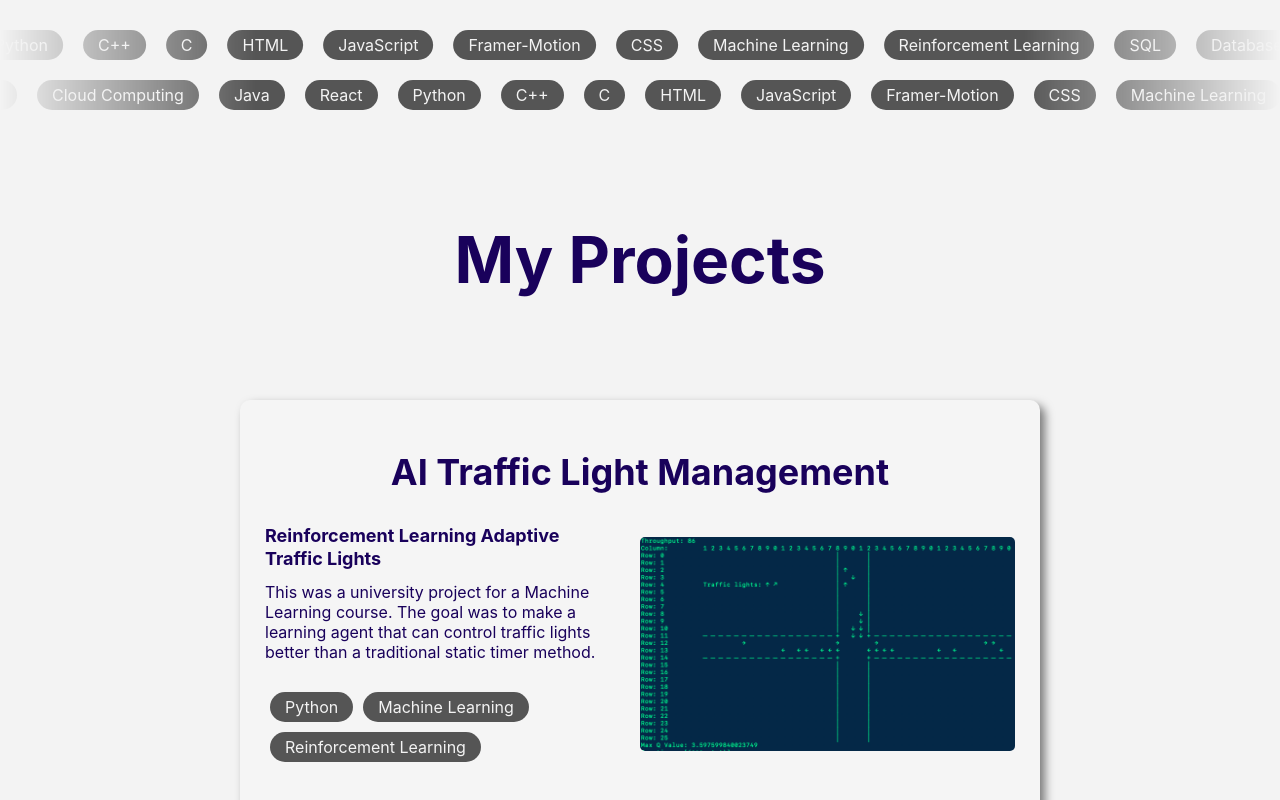
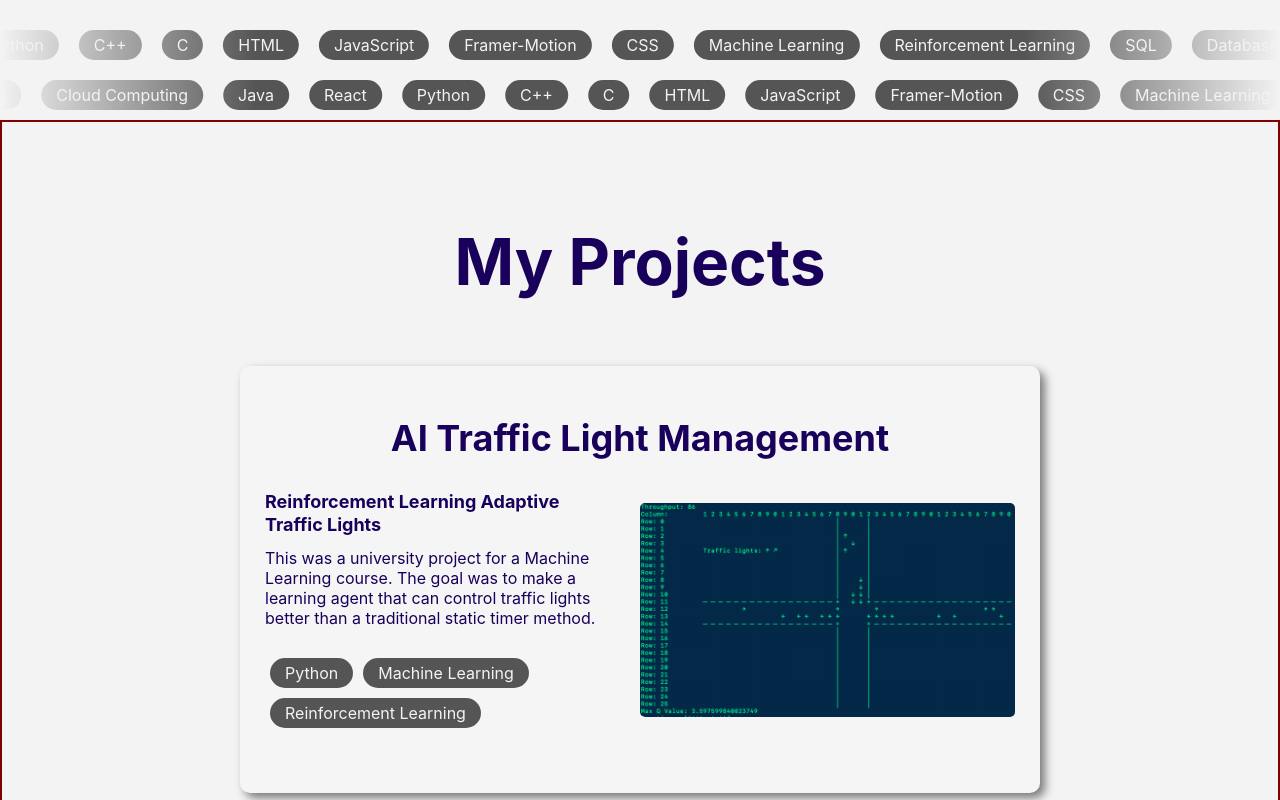
Before and after one commit to SkippaT/TheTrentiverse, a React (Vite) app: page / in a window 1280 px wide. Shown: the part 680-1480 px from the top of the page. Built offline with nearby package versions, Linux system fonts and the light colour scheme.

Commit message:
Created and implemented section component

```diff
--- a/src/App.jsx
+++ b/src/App.jsx
@@ -1,7 +1,9 @@
 import HeroSection from './components/HeroSection.jsx';
 import NavBar from './components/NavBar.jsx';
-import ProjectsSection from './components/Project/ProjectsSection.jsx';
+import Projects from './components/Project/Projects.jsx';
 import Marquee from './components/Marquee/Marquee.jsx';
+import Section from './components/Section.jsx';
+import Experience from './components/Experience.jsx';
 
 import { TAGS } from './data.js';
 
@@ -15,7 +17,12 @@ function App() {
       <HeroSection />
       <Marquee tags={TAGS} direction={{ from: 0, to: "-100%" }} duration={marqueeDuration} />
       <Marquee tags={TAGS} direction={{ from: "-100%", to: 0 }} duration={marqueeDuration} />
-      <ProjectsSection />
+      <Section sectionName="My Projects">
+        <Projects />
+      </Section>
+      <Section sectionName="Experience">
+        <Experience />
+      </Section>
     </>
   )
 }
--- /dev/null
+++ b/src/components/Experience.jsx
@@ -0,0 +1,11 @@
+import classes from './Experience.module.css';
+
+export default function Experience() {
+
+    return (
+        <div className={classes.experience}>
+            <p>First bit of experience</p>
+            <p>Second bit of experience</p>
+        </div>
+    );
+}
--- /dev/null
+++ b/src/components/Experience.module.css
@@ -0,0 +1,4 @@
+.experience {
+    border: 2px solid blue;
+
+}
--- a/src/components/Project/Project.module.css
+++ b/src/components/Project/Project.module.css
@@ -11,6 +11,9 @@
     box-shadow: 5px 5px 10px #00000080;
     margin: 100px;
     overflow: hidden;
+}
+.project:first-child {
+    margin-top: 0;
 }
 
 .projectTeaser,
@@ -49,9 +52,7 @@
     padding: 10px 0;
 }
 
-.projectTeaser h1,
-.fullProject h1 {
-    /* border: 2px solid green; */
+.projectTitle {
     font-size: 36px;
     margin-bottom: 20px;
 }
--- a/src/components/Project/ProjectTeaser.jsx
+++ b/src/components/Project/ProjectTeaser.jsx
@@ -4,7 +4,7 @@ export default function ProjectTeaser({ project }) {
 
     return (
         <div className={classes.projectTeaser}>
-            <h1>{project.name}</h1>
+            <h1 className={classes.projectTitle}>{project.name}</h1>
             <div className={classes.container}>
                 <div className={`${classes.descriptionSplit} ${classes.split}`}>
                     <h3>{project.subheading}</h3>
--- a/src/components/Project/ProjectsSection.jsx
+++ b/src/components/Project/Projects.jsx
@@ -1,13 +1,10 @@
 import Project from './Project.jsx';
-import classes from './ProjectsSection.module.css';
 import { PROJECTS } from '../../data.js';
 
-export default function ProjectsSection() {
+export default function Projects() {
 
     return (
-        <div className={classes.projectsSection}>
-            <h1 style={{fontSize: "64px"}}>My Projects</h1>
-
+        <div>
             <ul>
                 {PROJECTS.map((project) => (
                     <li key={project.name}><Project project={project} /></li>
--- a/src/components/Project/ProjectsSection.module.css
+++ /dev/null
@@ -1,7 +0,0 @@
-.projectsSection {
-    /* border: 2px solid blue; */
-    display: flex;
-    flex-direction: column;
-    align-items: center;
-    padding: 100px 50px;
-}
--- /dev/null
+++ b/src/components/Section.jsx
@@ -0,0 +1,11 @@
+import classes from './Section.module.css';
+
+export default function Section({ sectionName, children }) {
+
+    return (
+        <div className={classes.section}>
+            <h1 className={classes.sectionTitle}>{sectionName}</h1>
+            {children}
+        </div>
+    );
+}
--- /dev/null
+++ b/src/components/Section.module.css
@@ -0,0 +1,12 @@
+.section {
+    border: 2px solid rgb(126, 0, 0);
+    display: flex;
+    flex-direction: column;
+    justify-content: center;
+    align-items: center;
+    padding: 100px 50px;
+}
+.sectionTitle {
+    font-size: 64px;
+    margin-bottom: 64px;
+}
--- a/src/index.css
+++ b/src/index.css
@@ -29,6 +29,10 @@ ul, ol {
   list-style-type: none;
 }
 
+h1 {
+  font-size: 64px;
+}
+
 
 
 
```
